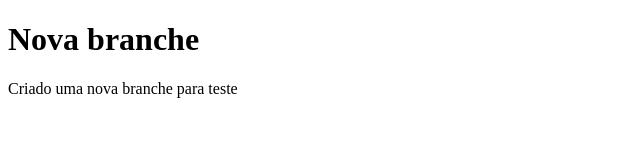
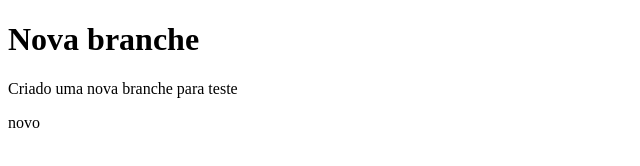
Before and after one commit to alira1984/Git-teste, a plain HTML site: page index.html in a window 1280 px wide. Shown: the full height of the page, 0-640 px from the left. Drawn offline with Linux system fonts and the light colour scheme.

Commit message:
algo novo

```diff
--- a/index.html
+++ b/index.html
@@ -9,5 +9,6 @@
 <body>
     <h1>Nova branche</h1>
     <p>Criado uma nova branche para teste</p>
+    <p>novo</p>
 </body>
 </html>
```
